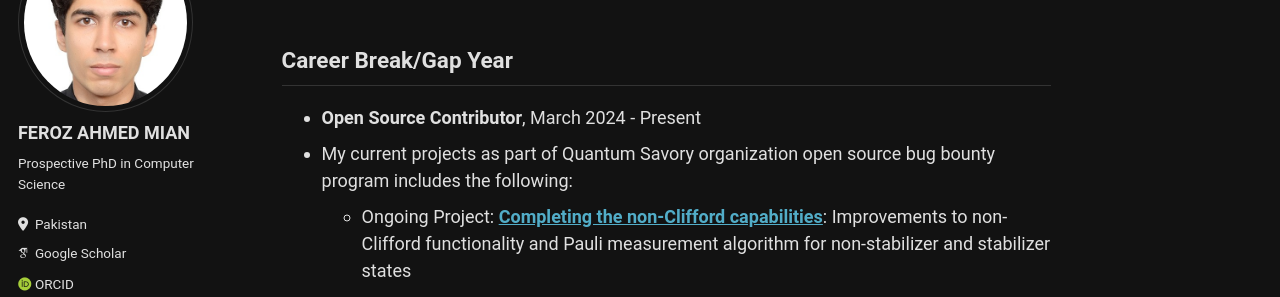
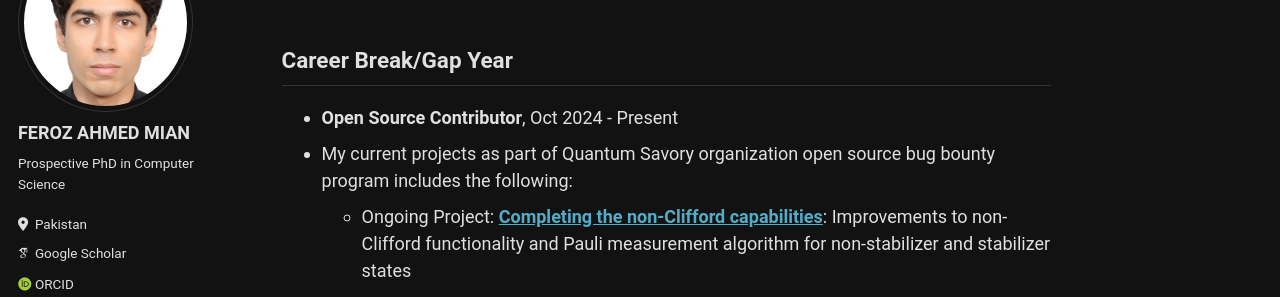
Before and after one commit to Fe-r-oz/Fe-r-oz.github.io, a Jekyll site: the page built from _pages/about.md, in a window 1280 px wide and 900 px high, scrolled down 890 px. Shown: the part 153-450 px from the top of the window. Built offline with Jekyll 4.4.1, drawn with Linux system fonts in a browser that asks for light colours; some web fonts are replaced.

Commit message:
Update about.md

```diff
--- a/_pages/about.md
+++ b/_pages/about.md
@@ -32,7 +32,7 @@ I graduated Magna Cum Laude with a Bachelor’s degree in Electrical Engineering
   * Supervisor: [Prof. Saima Zafar](https://lhr.nu.edu.pk/ee/facultyProfile/4198) in the [Smart Networking Research Group (SNRG)](https://lhr.nu.edu.pk/ee/research/snrg) at NUCES.
 
 ## Career Break/Gap Year
-* **Open Source Contributor**, March 2024 - Present
+* **Open Source Contributor**, Oct 2024 - Present
  * My current projects as part of Quantum Savory organization open source bug bounty program includes the following:
     - Ongoing Project: **[Completing the non-Clifford capabilities](https://github.com/QuantumSavory/QuantumClifford.jl/issues/309)**: Improvements to non-Clifford functionality and Pauli measurement algorithm for non-stabilizer and stabilizer states
     - Ongoing Project: **[Extending the capabilities of 2BGA codes via Oscar's Group Algebra](https://github.com/QuantumSavory/QuantumClifford.jl/issues/396)**: Extending the capabilities of quantum two-block group algebra (2BGA) codes using finitely presented groups and specific group presentations
```
